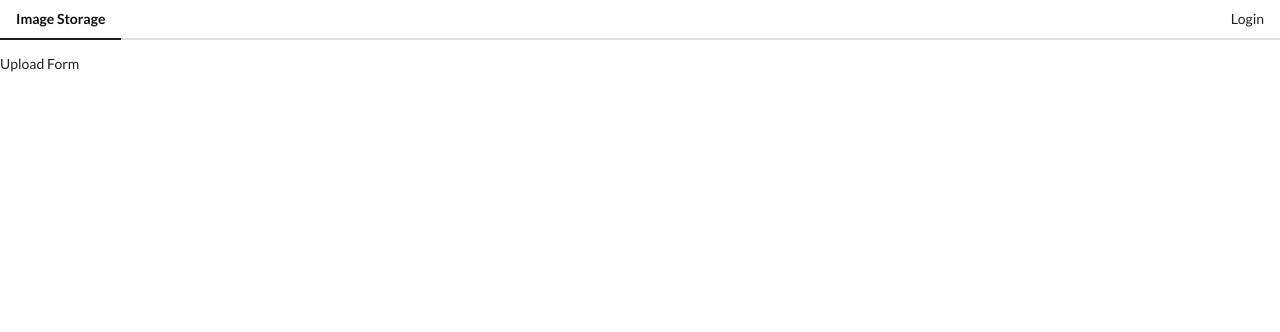
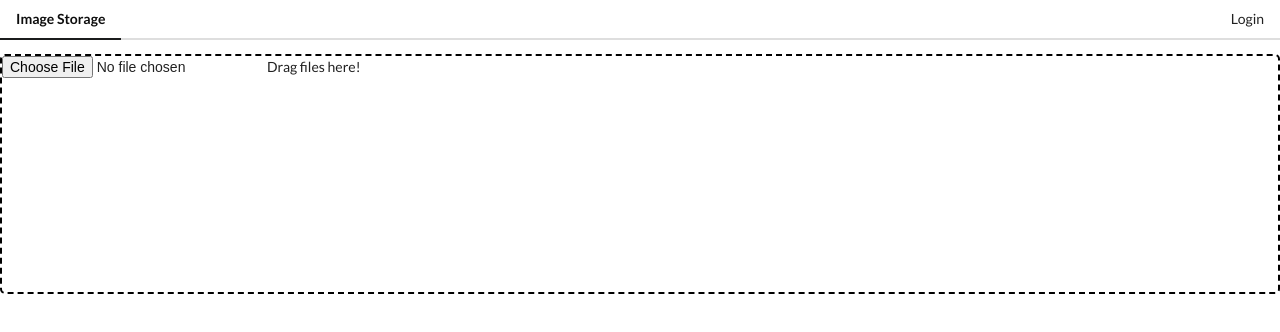
Before and after one commit to Stewie154/images, a Vue app: page /upload in a window 1280 px wide. Shown: the top 332 px of the page. Built offline with nearby package versions, Linux system fonts and the light colour scheme.

Commit message:
added html for drag and drop uploader

```diff
--- a/src/components/UploadForm.vue
+++ b/src/components/UploadForm.vue
@@ -1,9 +1,19 @@
 <template>
-    <div>Upload Form</div>
+	<div class="dropper">
+		<input type="file" />
+		<span>Drag files here!</span>
+	</div>
 </template>
 
 <script>
-    export default {
-        name: 'UploadForm'
-    }
+export default {
+	name: 'UploadForm'
+}
 </script>
+<style scoped>
+.dropper {
+	height: 30vh;
+	border: 2px dashed black;
+	border-radius: 5px;
+}
+</style>
```
